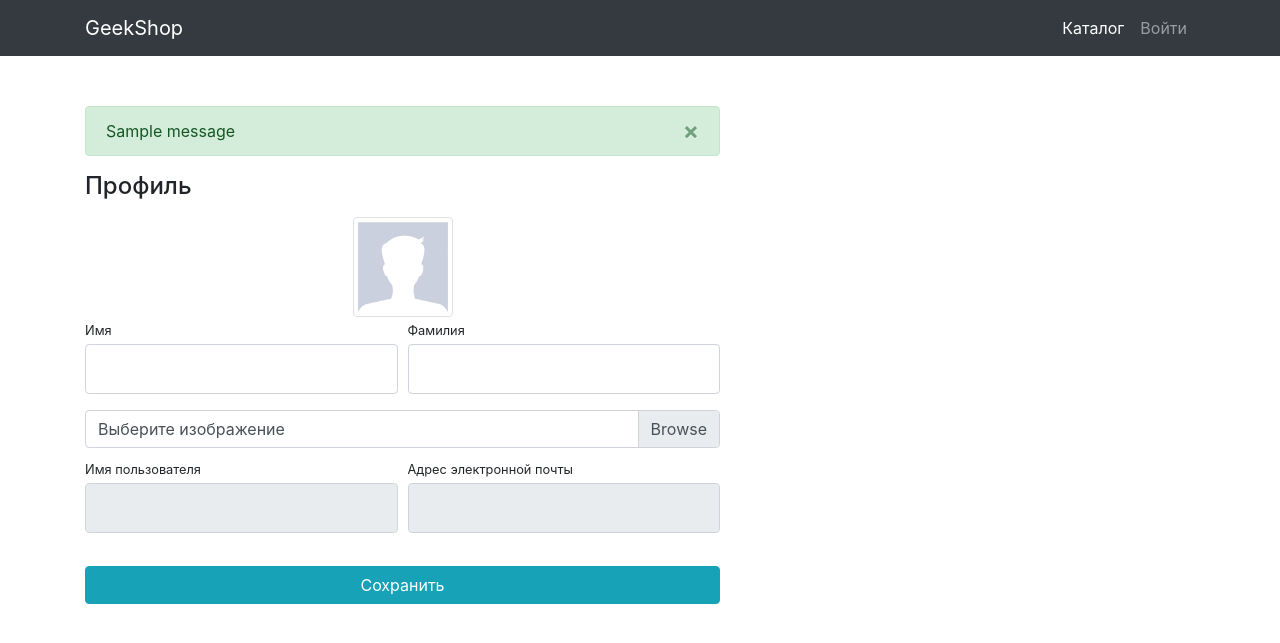
After one commit to Bekham/Django_geekshop_v3, a Django app: template users/templates/users/profile.html in a window 1280 px wide. The commit adds this page. Shown: the top 643 px of the page. Run offline with Django 3.2, Linux system fonts and the light colour scheme; tables that the repository leaves empty hold one stand-in row (values such as "Sample post"); the template is opened without the code that fills it: values that come from a table or form of the project are taken from there, most other values are stand-ins (such as "Sample title", 1, 10 or a date in 2020); one stand-in notice (Sample message) is shown; parts of the project's set-up code (start-up, migrations or seed data) failed here and were passed over; some libraries are stand-ins or nearby versions.

Commit message:
Реализовать механизм редактирования информации о пользователе (личный кабинет) в проекте. Обязательно реализовать механизм загрузки аватара пользователя и валидация на форме.

```diff
--- a/mainapp/templates/mainapp/base.html
+++ b/mainapp/templates/mainapp/base.html
@@ -29,9 +29,6 @@
     <div class="container">
         <a class="navbar-brand" href="{% url 'index' %}">
             GeekShop
-{#            {% if now_date %}#}
-{#                {% now "d M Y" %}#}
-{#            {% endif %}#}
         </a>
         <button class="navbar-toggler" type="button" data-toggle="collapse" data-target="#navbarResponsive"
                 aria-controls="navbarResponsive" aria-expanded="false" aria-label="Toggle navigation">
@@ -51,7 +48,13 @@
                     </li>
                 {% else %}
                     <li class="nav-item">
-                    <a class="nav-link" href="{% url 'users:logout' %}">Выйти <i class="fas fa-sign-out-alt"></i></a>
+                        <a class="nav-link" href="{% url 'users:profile' %}">User
+                            <i class="fas fa-user-circle"></i>
+                        </a>
+                    </li>
+                    <li class="nav-item">
+                        <a class="nav-link" href="{% url 'users:logout' %}">Выйти <i
+                                class="fas fa-sign-out-alt"></i></a>
                     </li>
                 {% endif %}
             </ul>
--- a/users/forms.py
+++ b/users/forms.py
@@ -1,4 +1,5 @@
-from django.contrib.auth.forms import AuthenticationForm, UserCreationForm
+from django import forms
+from django.contrib.auth.forms import AuthenticationForm, UserCreationForm, UserChangeForm
 from users.models import User
 
 
@@ -31,3 +32,28 @@ class UserRegisterForm(UserCreationForm):
         self.fields['password2'].widget.attrs['placeholder'] = 'Подтвердите пароль'
         for field_name, field in self.fields.items():
             field.widget.attrs['class'] = 'form-control py-4'
+
+
+class UserProfileForm(UserChangeForm):
+
+    image = forms.ImageField(widget=forms.FileInput(), required=False)
+
+    class Meta:
+        model = User
+        fields = ('username', 'email', 'first_name', 'last_name', 'image')
+
+    def __init__(self, *args, **kwargs):
+        super(UserProfileForm, self).__init__(*args, **kwargs)
+        self.fields['username'].widget.attrs['readonly'] = True
+        self.fields['email'].widget.attrs['readonly'] = True
+
+        for field_name, field in self.fields.items():
+            field.widget.attrs['class'] = 'form-control py-4'
+        self.fields['image'].widget.attrs['class'] = 'custom-file-input'
+
+    def clean_image(self):
+        data = self.cleaned_data['image']
+        if data:
+            if data.size > 100024:
+                raise forms.ValidationError('Файл слишком большой')
+        return data
--- a/users/templates/users/base.html
+++ b/users/templates/users/base.html
@@ -17,11 +17,11 @@
     <div id="layoutAuthentication_content">
         <main>
             <div class="container">
-                <div class="row justify-content-center">
+
                     {% block content %}
 
                     {% endblock %}
-                </div>
+
             </div>
         </main>
     </div>
--- /dev/null
+++ b/users/templates/users/profile.html
@@ -0,0 +1,84 @@
+{% extends 'mainapp/base.html' %}
+{% load static %}
+
+{% block css %}
+    <link href="{% static 'css/profile.css' %}" rel="stylesheet">
+{% endblock %}
+
+{% block content %}
+    <div class="container">
+        <div class="row">
+            <div class="col-lg-7">
+                {% if messages %}
+                    <div class="alert alert-success alert-dismissible fade show" role="alert"
+                         style="margin-top: 50px;">
+                        {% for message in messages %}
+                            {{ message }}
+                        {% endfor %}
+                        <button type="button" class="close" data-dismiss="alert" aria-label="Close">
+                            <span aria-hidden="true">&times;</span>
+                        </button>
+                    </div>
+                {% endif %}
+                {% if form.errors %}
+                    <div class="alert alert-warning alert-dismissible fade show" role="alert"
+                         style="margin-top: 50px;">
+                        {{ form.errors | escape }}
+                        <button type="button" class="close" data-dismiss="alert" aria-label="Close">
+                            <span aria-hidden="true">&times;</span>
+                        </button>
+                    </div>
+                {% endif %}
+                <h4 class="mt-3 mb-3">Профиль</h4>
+                <div class="col-lg-12 text-center">
+                    <img width="100" height="100"
+                         src="{% if user.image %} {{ user.image.url }} {% else %} {% static 'vendor/img/users/default_avatar.jpg' %} {% endif %}"
+                         class="img-thumbnail">
+                </div>
+                <form action="{% url 'users:profile' %}" method="post" enctype="multipart/form-data">
+                    {% csrf_token %}
+                    <div class="form-row">
+                        <div class="col-lg-6">
+                            <div class="form-group">
+                                <label class="small mb-1" for="{{ form.first_name.id_for_label }}">Имя</label>
+                                {{ form.first_name }}
+                            </div>
+                        </div>
+                        <div class="col-lg-6">
+                            <div class="form-group">
+                                <label class="small mb-1" for="{{ form.last_name.id_for_label }}">Фамилия</label>
+                                {{ form.last_name }}
+                            </div>
+                        </div>
+                    </div>
+                    <div class="form-row mb-2">
+                        <div class="col-lg-12">
+                            <div class="custom-file">
+                                {{ form.image }}
+                                <label class="custom-file-label" for="{{ form.image.id_for_label }}">Выберите
+                                    изображение</label>
+                            </div>
+                        </div>
+                    </div>
+                    <div class="form-row">
+                        <div class="col-lg-6">
+                            <label class="small mb-1" for="{{ form.username.id_for_label }}">Имя пользователя</label>
+                            {{ form.username }}
+                        </div>
+                        <div class="col-lg-6">
+                            <label class="small mb-1" for="{{ form.email.id_for_label }}">Адрес электронной
+                                почты</label>
+                            {{ form.email }}
+                        </div>
+                    </div>
+                    <div class="form-row">
+                        <div class="col-lg-12" style="margin-top: 33px;">
+                            <input class="btn btn-info btn-block" type="submit" value="Сохранить">
+                        </div>
+                    </div>
+                </form>
+            </div>
+            {% include 'baskets/baskets.html' %}
+        </div>
+    </div>
+{% endblock %}
--- a/users/urls.py
+++ b/users/urls.py
@@ -1,5 +1,5 @@
 from django.urls import path
-from users.views import login, register, logout
+from users.views import login, register, logout, profile
 
 
 app_name = 'users'
@@ -7,5 +7,6 @@ app_name = 'users'
 urlpatterns = [
    path('login/', login, name='login'),
    path('register/', register, name='register'),
+   path('profile/', profile, name='profile'),
    path('logout/', logout, name='logout')
 ]
```
Also changed, not shown: users/views.py (+31 -7 lines). Lines whose indentation alone changed are shown as unchanged.
